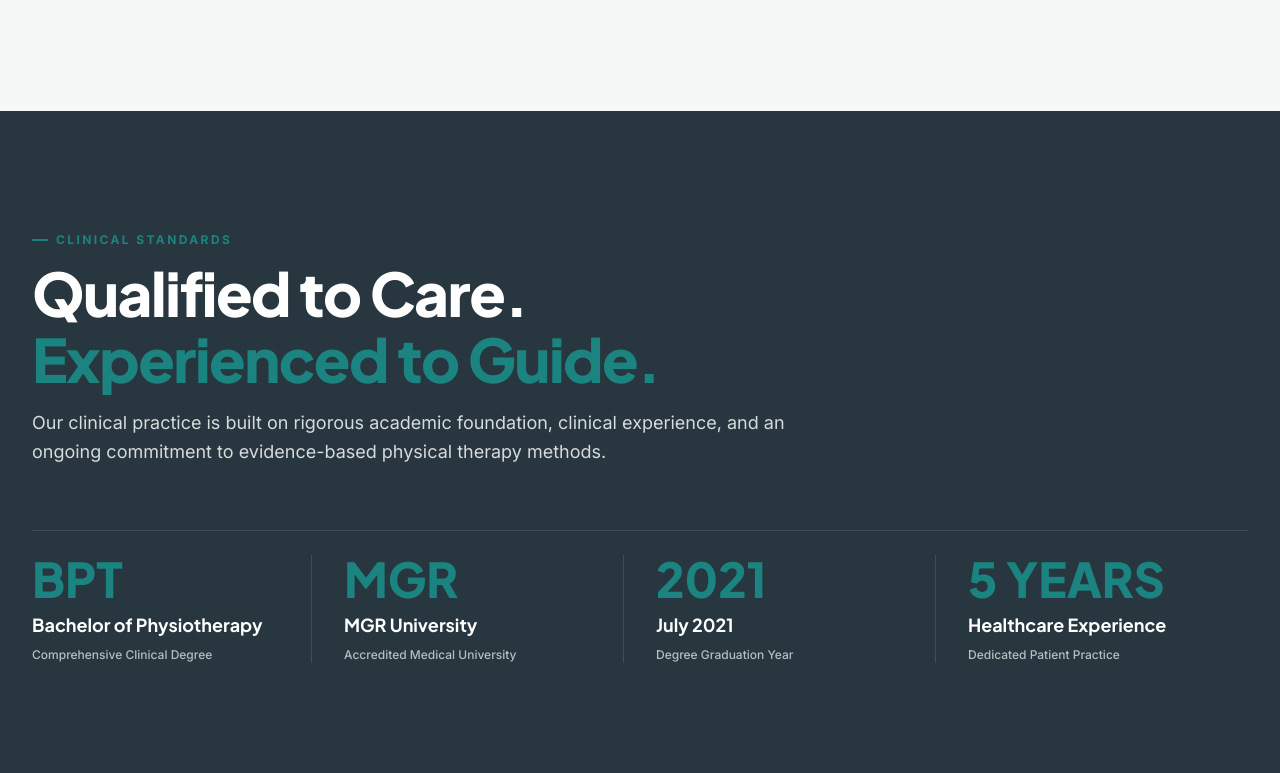
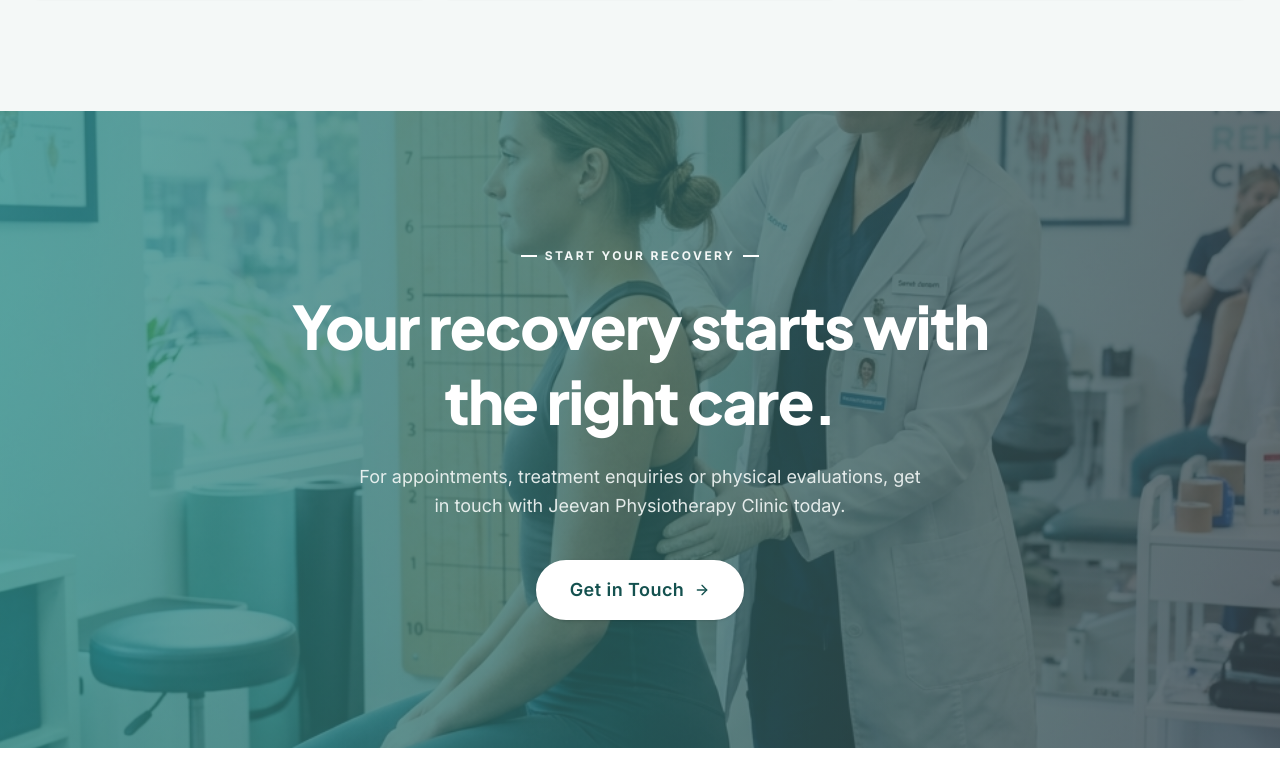
Before and after one commit to logeshraja-06/Jeevan-Clinic-demo, a React (Vite) app: page / in a window 1280 px wide. Shown: the part 5700-6473 px from the top of the page. Built offline with nearby package versions, Linux system fonts and the light colour scheme.

Commit message:
the dark page removed

```diff
--- a/src/pages/About.jsx
+++ b/src/pages/About.jsx
@@ -1,6 +1,5 @@
 import React from 'react';
 import { Container } from '../components/common/Container';
-import { Qualification } from '../components/home/Qualification';
 import { AppointmentCTA } from '../components/home/AppointmentCTA';
 import { Button } from '../components/common/Button';
 import { clinicData } from '../data/clinic';
@@ -105,7 +104,6 @@ export const AboutPage = () => {
         </Container>
       </section>
 
-      <Qualification />
       <AppointmentCTA />
     </main>
   );
--- a/src/pages/Home.jsx
+++ b/src/pages/Home.jsx
@@ -5,7 +5,6 @@ import { WhyChooseUs } from '../components/home/WhyChooseUs';
 import { TreatmentTechniques } from '../components/home/TreatmentTechniques';
 import { ServiceGrid } from '../components/services/ServiceGrid';
 import { Gallery } from '../components/home/Gallery';
-import { Qualification } from '../components/home/Qualification';
 import { AppointmentCTA } from '../components/home/AppointmentCTA';
 import { Contact } from '../components/home/Contact';
 import { Container } from '../components/common/Container';
@@ -38,7 +37,6 @@ export const Home = () => {
       </section>
 
       <Gallery />
-      <Qualification />
       <AppointmentCTA />
       <Contact />
     </main>
```
